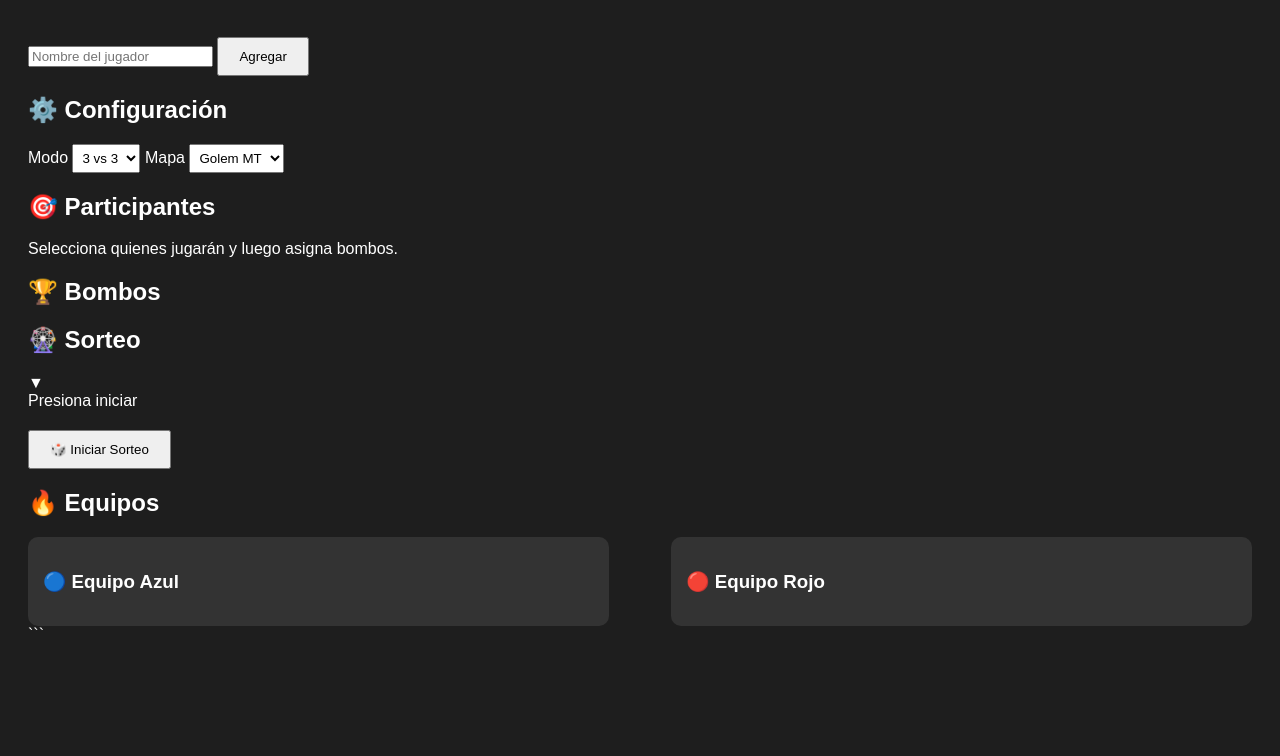
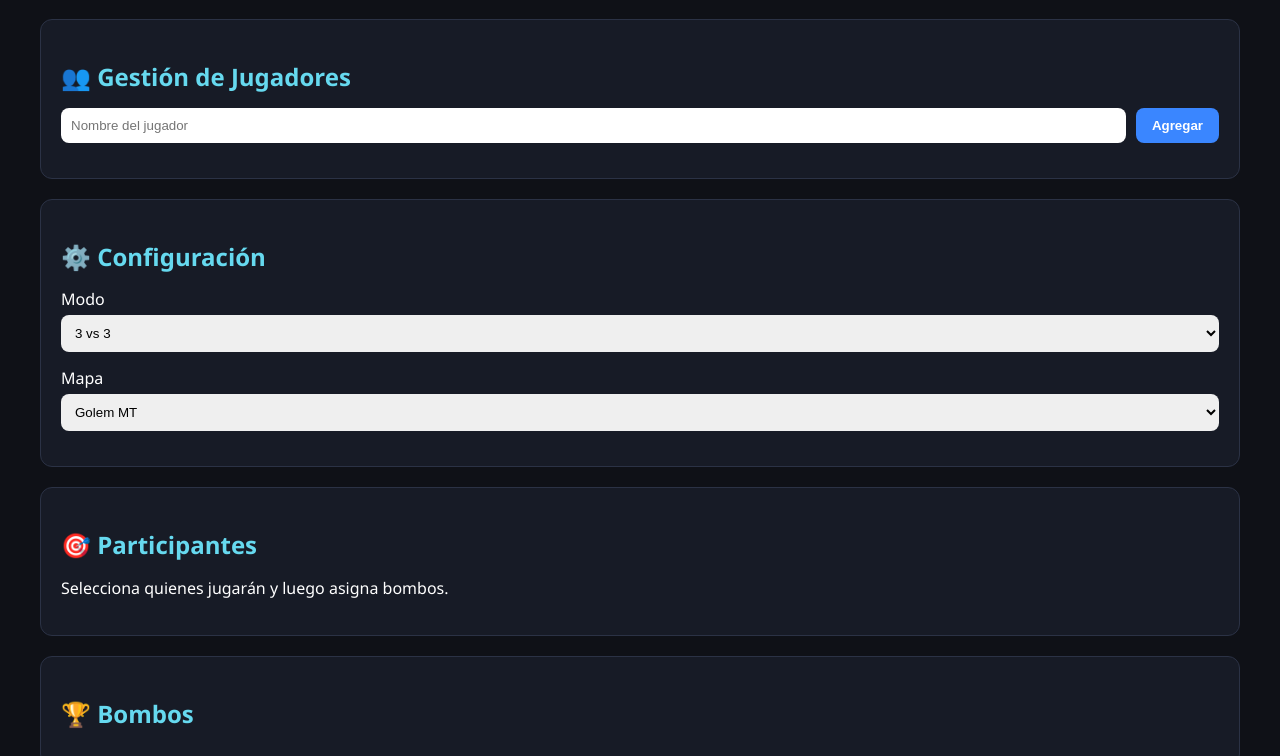
Before and after one commit to Diegoprob/rakion-mt, a plain HTML site: page index.html in a window 1280 px wide. Shown: the part 158-914 px from the top of the page. Before the commit the page ends 830 px from the top, so only its background shows below. Drawn offline with Linux system fonts and the light colour scheme.

Commit message:
Update style.css

````diff
--- a/style.css
+++ b/style.css
@@ -1,44 +1,182 @@
+```css id="rakioncss1"
+*{
+    margin:0;
+    padding:0;
+    box-sizing:border-box;
+}
+
 body{
-    font-family: Arial, sans-serif;
-    background:#1e1e1e;
+    background:#0f1117;
     color:white;
+    font-family:Segoe UI,Arial,sans-serif;
+}
+
+header{
+    text-align:center;
+    padding:20px;
+    background:#171b26;
+    border-bottom:1px solid #2b3245;
+}
+
+header h1{
+    color:#ffb347;
+}
+
+.container{
+    width:95%;
+    max-width:1200px;
+    margin:auto;
     padding:20px;
 }
 
-h1{
-    text-align:center;
+.card{
+    background:#171b26;
+    border:1px solid #2b3245;
+    border-radius:12px;
+    padding:20px;
+    margin-bottom:20px;
 }
 
-.contenedor{
-    max-width:800px;
-    margin:auto;
+.card h2{
+    margin-bottom:15px;
+    color:#66d9ef;
 }
 
-.jugador{
+.agregar-jugador{
     display:flex;
     gap:10px;
-    margin-bottom:10px;
+    margin-bottom:15px;
+}
+
+input[type=text]{
+    flex:1;
+    padding:10px;
+    border:none;
+    border-radius:8px;
 }
 
 select{
-    padding:5px;
+    width:100%;
+    padding:10px;
+    margin-top:5px;
+    margin-bottom:15px;
+    border:none;
+    border-radius:8px;
 }
 
 button{
-    margin-top:20px;
-    padding:10px 20px;
+    background:#3a86ff;
+    color:white;
+    border:none;
+    padding:10px 16px;
+    border-radius:8px;
     cursor:pointer;
+    font-weight:bold;
+}
+
+button:hover{
+    opacity:0.9;
+}
+
+.jugador-item{
+    display:flex;
+    justify-content:space-between;
+    align-items:center;
+    padding:10px;
+    background:#202636;
+    margin-bottom:8px;
+    border-radius:8px;
+}
+
+.eliminar{
+    background:#d62828;
+}
+
+.participante{
+    display:flex;
+    align-items:center;
+    gap:10px;
+    margin-bottom:10px;
+    padding:10px;
+    background:#202636;
+    border-radius:8px;
+}
+
+.bombo-card{
+    background:#202636;
+    padding:12px;
+    margin-bottom:12px;
+    border-radius:8px;
+}
+
+.ruleta-container{
+    position:relative;
+    height:120px;
+    overflow:hidden;
+    border:2px solid #3a86ff;
+    border-radius:10px;
+    margin-bottom:20px;
+    background:#0d1320;
+}
+
+.flecha{
+    position:absolute;
+    top:5px;
+    left:50%;
+    transform:translateX(-50%);
+    z-index:10;
+    color:#ffd166;
+    font-size:24px;
+}
+
+#ruleta{
+    height:100%;
+    display:flex;
+    justify-content:center;
+    align-items:center;
+    font-size:32px;
+    font-weight:bold;
+    color:#ffd166;
 }
 
 .equipos{
     display:flex;
-    justify-content:space-between;
-    margin-top:20px;
+    gap:20px;
+    flex-wrap:wrap;
 }
 
 .equipo{
-    width:45%;
-    background:#333;
+    flex:1;
+    min-width:250px;
+    background:#202636;
+    border-radius:10px;
     padding:15px;
-    border-radius:10px;
 }
+
+.equipo h3{
+    margin-bottom:10px;
+}
+
+.equipo ul{
+    list-style:none;
+}
+
+.equipo li{
+    padding:8px;
+    margin-bottom:5px;
+    background:#2c3448;
+    border-radius:6px;
+}
+
+@media(max-width:768px){
+
+    .equipos{
+        flex-direction:column;
+    }
+
+    .agregar-jugador{
+        flex-direction:column;
+    }
+
+}
+```
````
